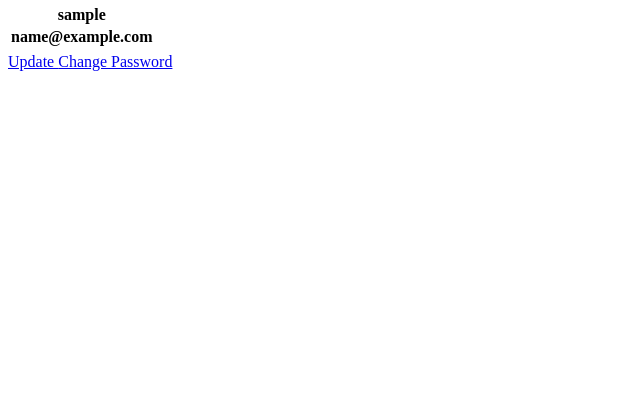
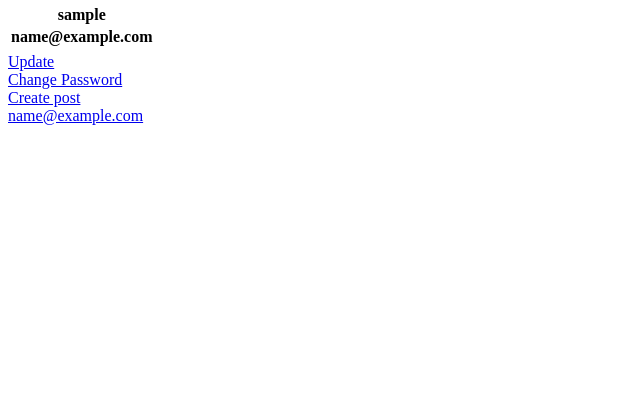
Before and after one commit to rezaasgharian/muzibeat, a Django app: page /profile/ in a window 1280 px wide. Shown: the part 281-701 px from the top of the page, without its empty margins (0-640 px from the left). Run offline with Django 3.2, Linux system fonts and the light colour scheme; the visitor is signed in with stand-in values (Sample User, id 1); data comes from the database, SQL or seed files in the repository; lists and menus that the app fills with data are empty; parts of the project's set-up code (start-up, migrations or seed data) failed here and were passed over.

Commit message:
edit profile

```diff
--- a/muzibeat/account/templates/account/profile.html
+++ b/muzibeat/account/templates/account/profile.html
@@ -26,7 +26,12 @@
 
 </table>
         <a href="{% url 'account:update' %}"> Update </a>
+    <br>
         <a href="{% url 'account:change' %}"> Change Password </a>
+    <br>
+        <a href="{% url 'account:postuser' %}"> Create post </a>
+    <br>
+        <a href="{{ profile.user.user_id }}"> {{ profile.user }} </a>
 
 </body>
 </html>
--- a/muzibeat/account/views.py
+++ b/muzibeat/account/views.py
@@ -64,7 +64,8 @@ def Logout_view(request):
 @login_required(login_url='/login/')
 def Profiles(request):
     context={
-        'profile': Profile.objects.get(user_id=request.user.user_id)
+        'profile': Profile.objects.get(user_id=request.user.user_id),
+        # 'post' : Post_user.objects.filter(user_id=user_id),
     }
     return render(request,'account/profile.html',context)
 
@@ -91,7 +92,7 @@ def Post_users(request):
 
 @login_required(login_url='/login/')
 def User_post(request,user_id):
-    posts = Post_user.objects.filter(user_id=user_id)
+    posts = Post_user.objects.filter(user_id=user_id )
     images = Images.objects.all()
     videos = Videos.objects.all()
     voices = Voices.objects.all()
@@ -111,7 +112,6 @@ def User_Update(request):
     if request.method == 'POST':
         user_form = UserUpdateForm(request.POST, instance=request.user)
         profile_form = ProfileUpdateForm(request.POST,request.FILES, instance=request.user.profile)
-        print(user_form.is_valid())
 
         if profile_form.is_valid() or user_form.is_valid():
             profile_form.save()
```
